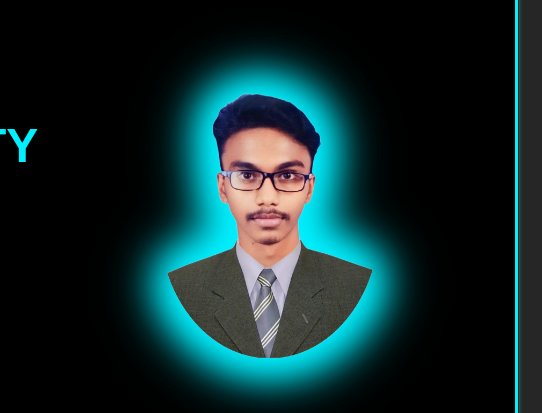
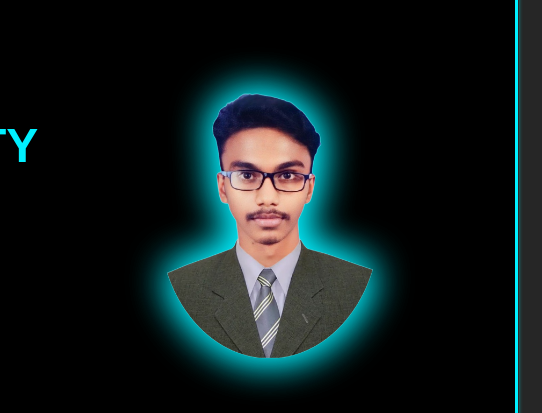
Before and after one commit to sundarmaity321/sundarmaity321, a plain HTML site: page Portfolio/Index.html in a window 1280 px wide. Shown: the part 176-589 px from the top of the page, 738-1280 px from the left. Drawn offline with Linux system fonts and the light colour scheme; files whose address does not match are found by name.

Commit message:
Update Style.css

```diff
--- a/Portfolio/Style.css
+++ b/Portfolio/Style.css
@@ -83,7 +83,7 @@ body {
   width: 100%;
   height: 93vh;
   background-image: url("#");
-  background-color: black;
+  background-color: #000;
   background-size: cover;
   background-position: center;
   border-radius: 25px;
@@ -98,8 +98,7 @@ body {
   margin-top: -25%;
   margin-left: 75%;
   border-radius: 256px;
-  filter: drop-shadow(0px 0px 20px #00f0ff) drop-shadow(0px 0px 20px #00f0ff)
-    drop-shadow(0px 0px 20px #00f0ff);
+  filter: drop-shadow(0px 0px 20px #00f0ff) drop-shadow(0px 0px 0px #00f0ff);
 }
 .formal-img:hover {
   transform: scale(1.1);
```
